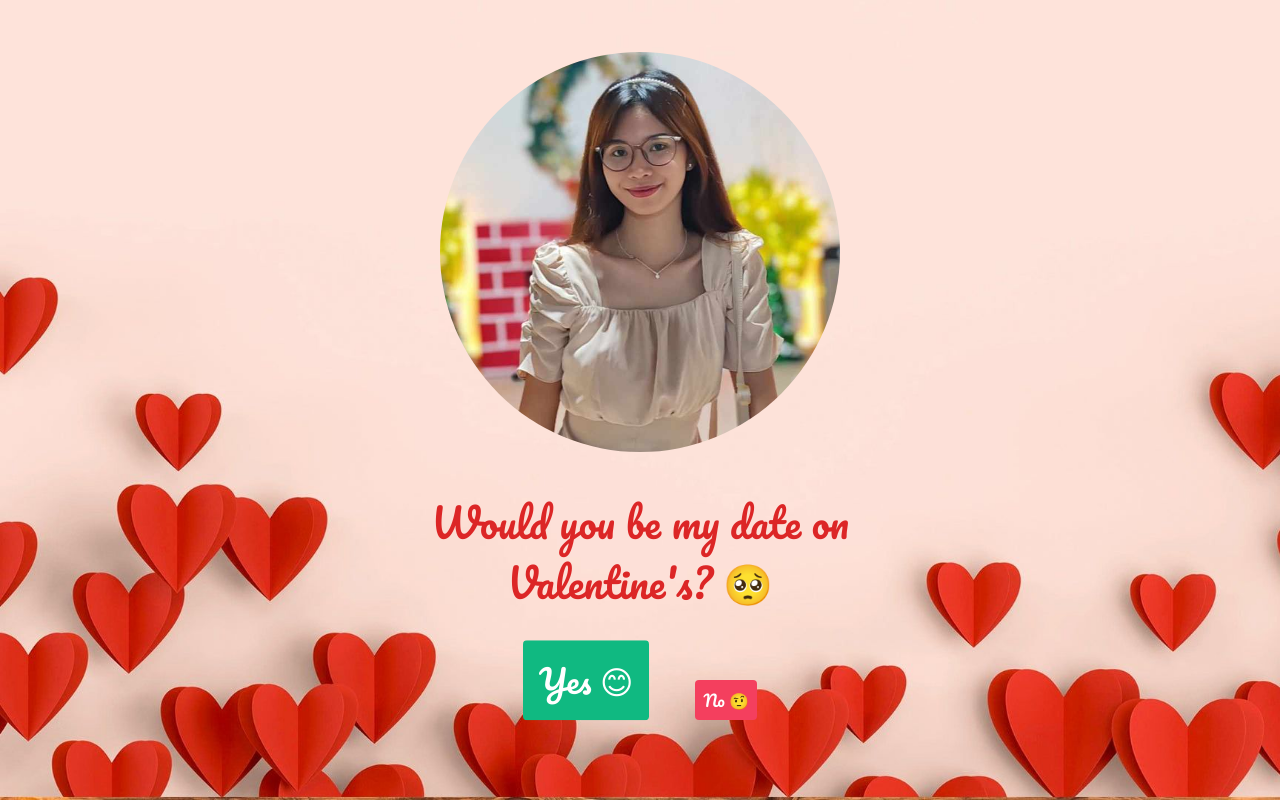
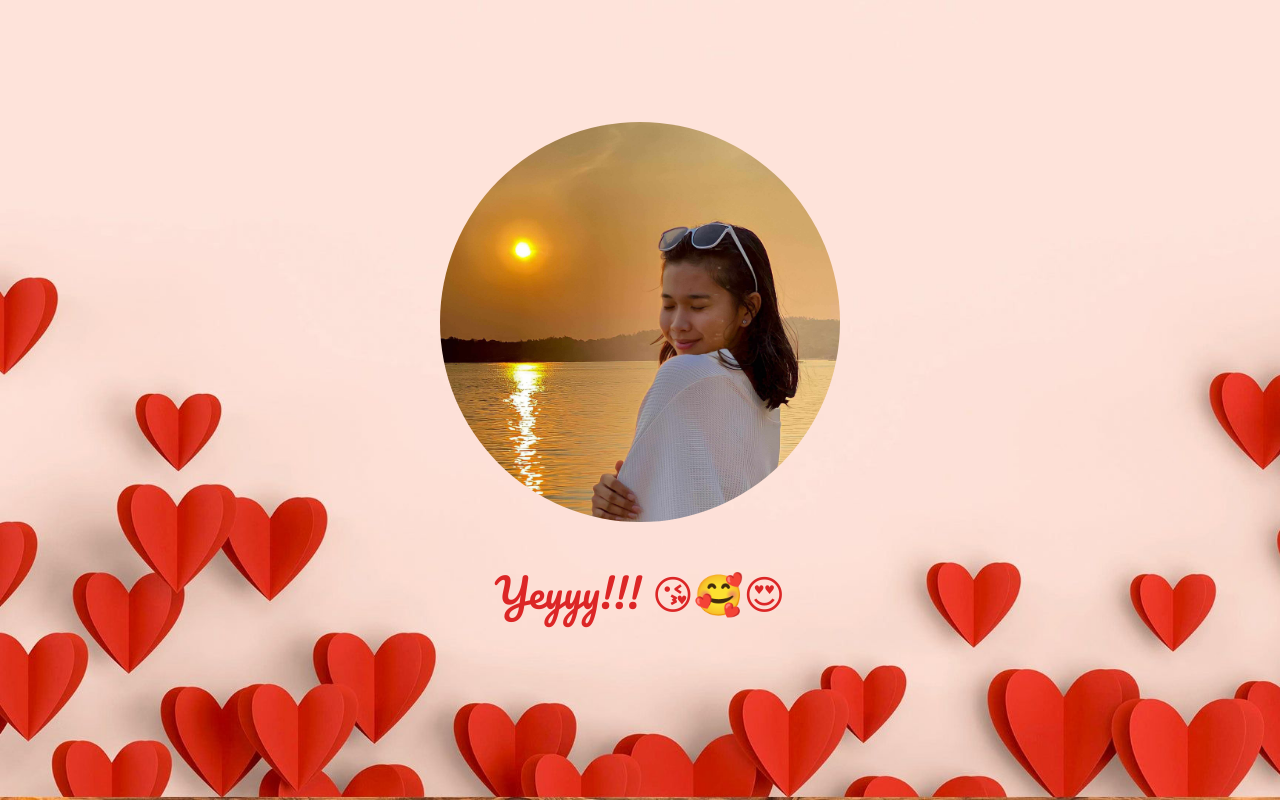
Before and after one commit to rymnd08/for_valentines, a plain HTML site: page index.html in a window 1280 px wide. Both pictures are taken after a click on the button "Yes 😊". Drawn offline with nearby package versions, Linux system fonts and the light colour scheme.

Commit message:
fix clicked error

```diff
--- a/index.html
+++ b/index.html
@@ -37,7 +37,7 @@
             <!-- buttons  -->
             <div class="flex justify-between w-[50%] items-center ">
                     <div class="p-2 flex items-center justify-center ">
-                        <button class="yes-button p-4 bg-emerald-500 text-white text-[2rem] rounded hover:bg-emerald-700 animate-bounce whitespace-nowrap" id="">Yes 😊</button>
+                        <button class="p-4 bg-emerald-500 text-white text-[2rem] rounded hover:bg-emerald-700 animate-bounce whitespace-nowrap" id="yes-btn">Yes 😊</button>
                     </div>
                     <!-- dynamic position button  -->
                     <div class="no-button p-2 flex items-center justify-center ">
@@ -75,7 +75,7 @@
           randomizePosition();
       });
 
-      let imgInteVal = setInterval(() => {
+      let imgInterVal = setInterval(() => {
         randomizePosition()
       }, 1000);
 
@@ -88,6 +88,7 @@
 
       // when no is clicked
       noButton.addEventListener('click', () => {
+        clearInterval(imgInterVal)
         img.src = './images/ate1.jpg'
         const text = document.querySelector('.textt')
         text.textContent = 'Ouch! 😔😥😭'
@@ -99,10 +100,11 @@
 
 
       // when yes is clicked
-      const yesBtn = document.querySelector('.yes-button')
+      const yesBtn = document.querySelector('#yes-btn')
 
       yesBtn.addEventListener('click', () => {
-        clearInterval(imgInterval)
+        console.log('clicked')
+        clearInterval(imgInterVal)
         img.src = './images/ate3.jpg'
         const text = document.querySelector('.textt')
         text.textContent = 'Yeyyy!!! 😘🥰😍'
```
Lines whose indentation alone changed are shown as unchanged.
